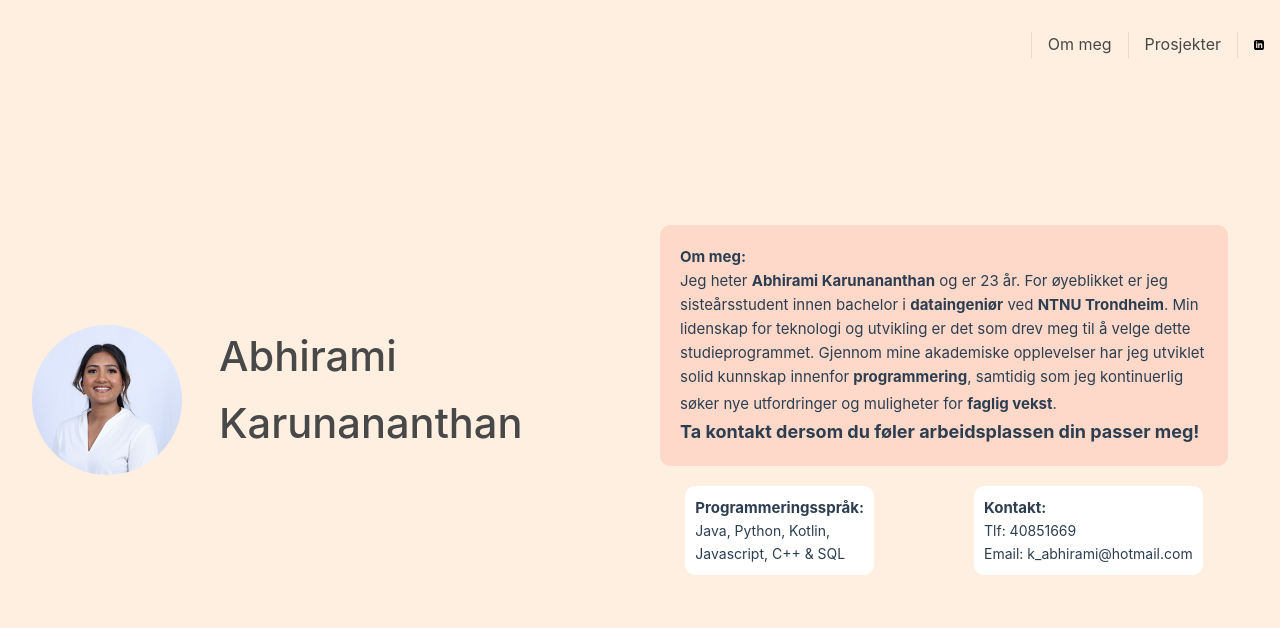
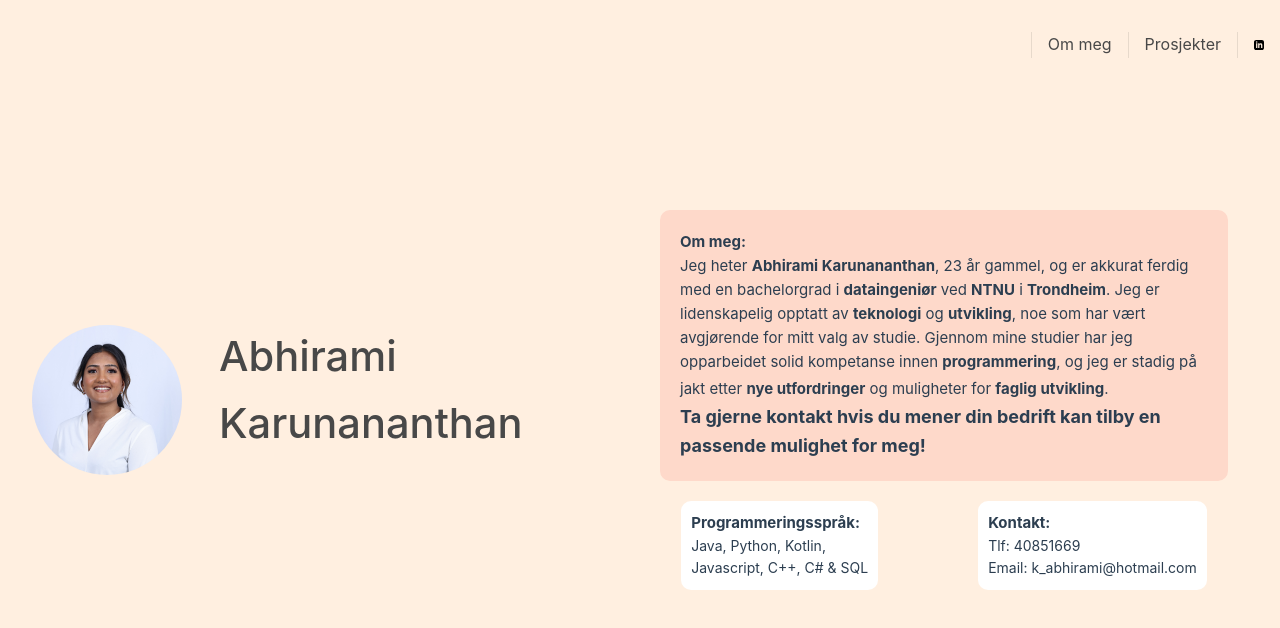
Before and after one commit to abhiramikarunananthan/digital-cv, a Vue app: page /about in a window 1280 px wide. Shown: the top 628 px of the page. Built offline with nearby package versions, Linux system fonts and the light colour scheme.

Commit message:
improved about me text and fixed spacing on weeeve page

```diff
--- a/src/views/AboutView.vue
+++ b/src/views/AboutView.vue
@@ -18,17 +18,20 @@ import {RouterLink} from "vue-router";
   <div>
     <div id="about">
       <h1>Om meg:</h1>
-      <p>Jeg heter <b class="bold">Abhirami Karunananthan</b> og er 23 år. For øyeblikket er jeg sisteårsstudent innen
-        bachelor i <b class="bold">dataingeniør</b> ved <b class="bold">NTNU Trondheim</b>. Min lidenskap for teknologi og utvikling er det
-        som drev meg til å velge dette studieprogrammet. Gjennom mine akademiske opplevelser har jeg
-        utviklet solid kunnskap innenfor  <b class="bold">programmering</b>, samtidig som jeg kontinuerlig søker nye
-        utfordringer og muligheter for <b class="bold">faglig vekst</b>. <b class="big"> <br>Ta kontakt dersom du føler arbeidsplassen din  passer meg!</b> </p>
+      <p>
+        Jeg heter <b class="bold">Abhirami Karunananthan</b>, 23 år gammel, og er akkurat ferdig med en
+        bachelorgrad i <b class="bold">dataingeniør</b> ved <b class="bold">NTNU</b> i <b class="bold">Trondheim</b>.
+        Jeg er lidenskapelig opptatt av <b class="bold">teknologi</b> og <b class="bold">utvikling</b>,
+        noe som har vært avgjørende for mitt valg av studie. Gjennom mine studier har jeg opparbeidet
+        solid kompetanse innen <b class="bold">programmering</b>, og jeg er stadig på jakt etter <b class="bold">nye utfordringer</b> og muligheter for <b class="bold">faglig utvikling</b>.
+         <b class="big"> <br>Ta gjerne kontakt hvis du mener din bedrift kan tilby en passende mulighet for meg!
+         </b> </p>
     </div>
 
     <div id="inforow">
       <div class="information">
         <h1> Programmeringsspråk:</h1>
-        <p> Java, Python, Kotlin,<br/> Javascript, C++ & SQL </p>
+        <p> Java, Python, Kotlin,<br/> Javascript, C++, C# & SQL </p>
       </div>
       <div class="information">
         <h1>Kontakt:</h1>
--- a/src/views/Weeeve.vue
+++ b/src/views/Weeeve.vue
@@ -63,7 +63,6 @@ import {RouterLink} from "vue-router";
 
   .image {
     border-radius: 10px;
-    margin-top: 70px;
     height: 150px;
     width: 350px;
     margin-left: 54px;
```
